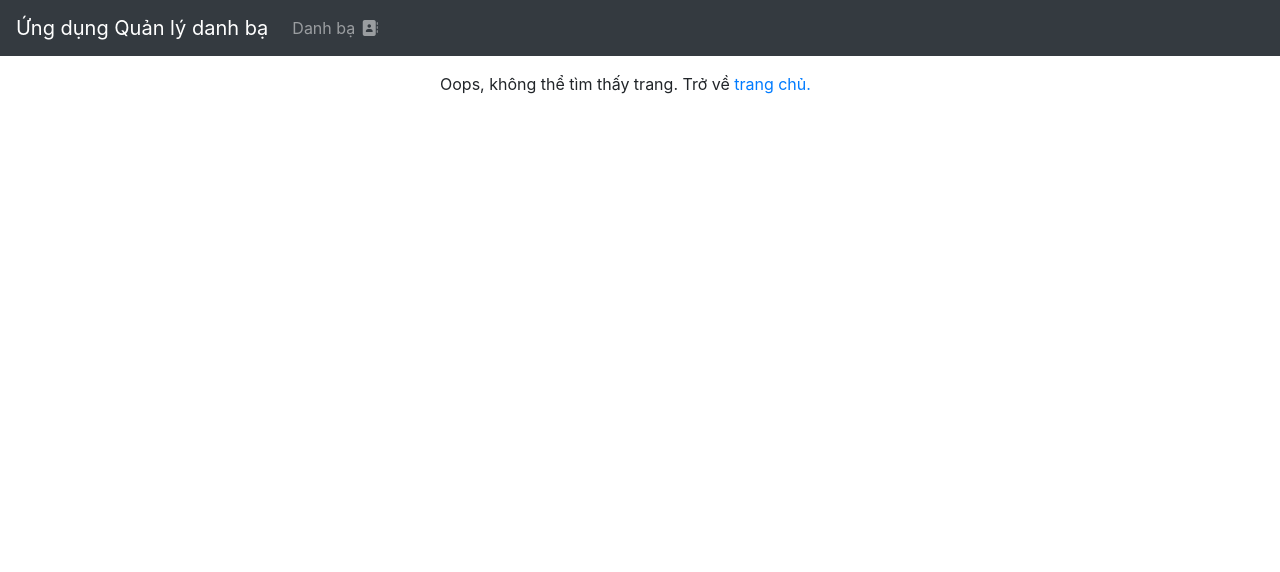
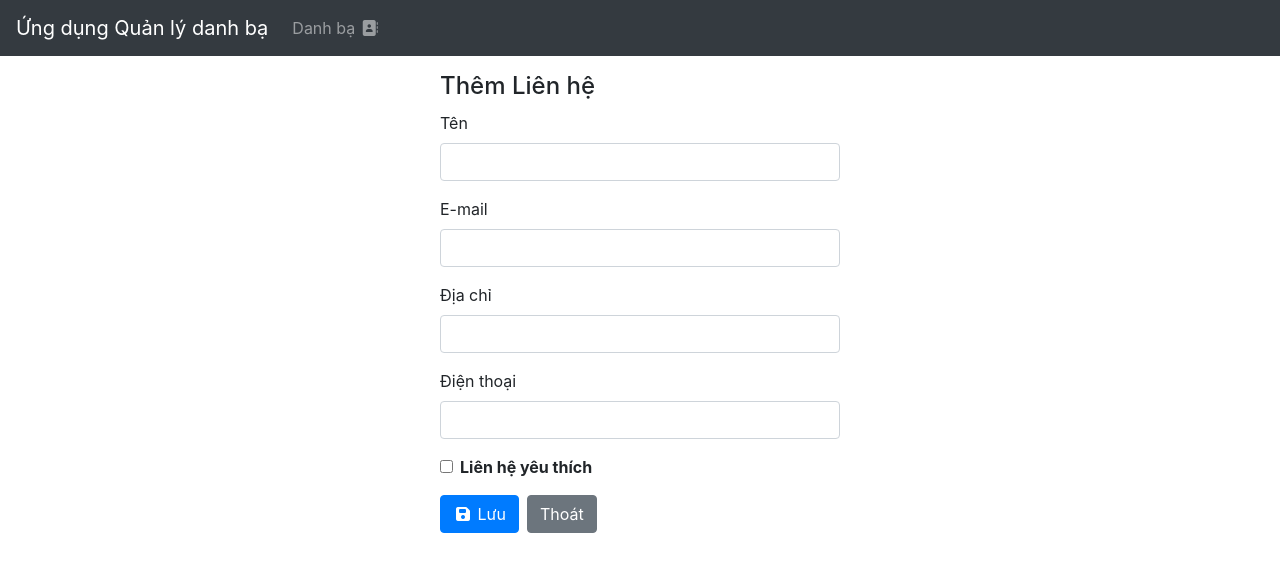
Before and after one commit to ThanhTien1763/B2101763_H_D_T_TIEN_contactbook-frontend, a Vue app: page /contacts/add in a window 1280 px wide. Shown: the top 572 px of the page. Built offline with nearby package versions, Linux system fonts and the light colour scheme; no server answers.

Commit message:
Tao trang them moi lien he

```diff
--- a/src/router/index.js
+++ b/src/router/index.js
@@ -6,6 +6,11 @@
     path: "/",
     name: "contactbook",
     component: ContactBook,
+  },
+  {
+    path: "/contacts/add",
+    name: "contact.add",
+    component: () => import("@/views/ContactAdd.vue"),
   },
   {
     path: "/contacts/:id",
--- /dev/null
+++ b/src/views/ContactAdd.vue
@@ -0,0 +1,42 @@
+<template>
+  <div class="page">
+    <h4>Thêm Liên hệ</h4>
+    <ContactForm :contact="contact" @submit:contact="addContact" />
+    <p>{{ message }}</p>
+  </div>
+</template>
+
+<script>
+import ContactForm from "@/components/ContactForm.vue";
+import ContactService from "@/services/contact.service";
+
+export default {
+  components: {
+    ContactForm,
+  },
+  data() {
+    return {
+      contact: {
+        name: "",
+        email: "",
+        address: "",
+        phone: "",
+        favorite: false,
+      },
+      message: "",
+    };
+  },
+  methods: {
+    async addContact(data) {
+      try {
+        await ContactService.create(data);
+        alert("Thêm liên hệ thành công.");
+        this.$router.push({ name: "contactbook" });
+      } catch (error) {
+        console.log(error);
+        this.message = "Không thể thêm liên hệ.";
+      }
+    },
+  },
+};
+</script>
```
